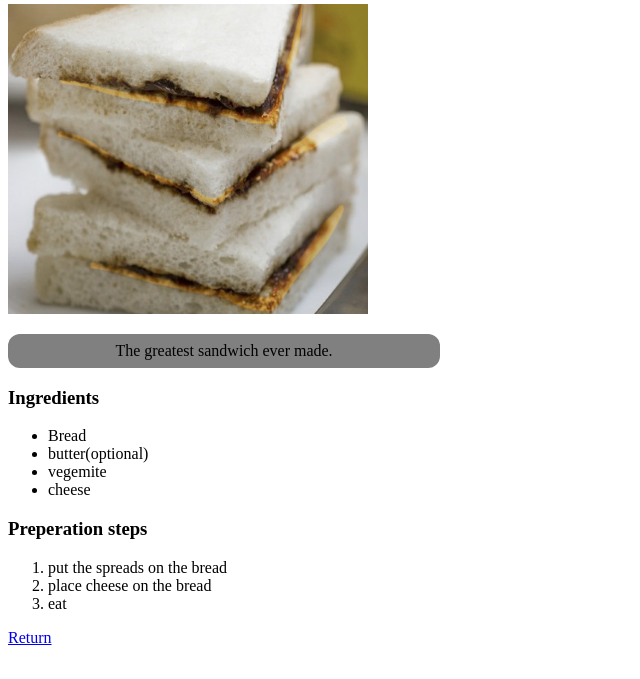
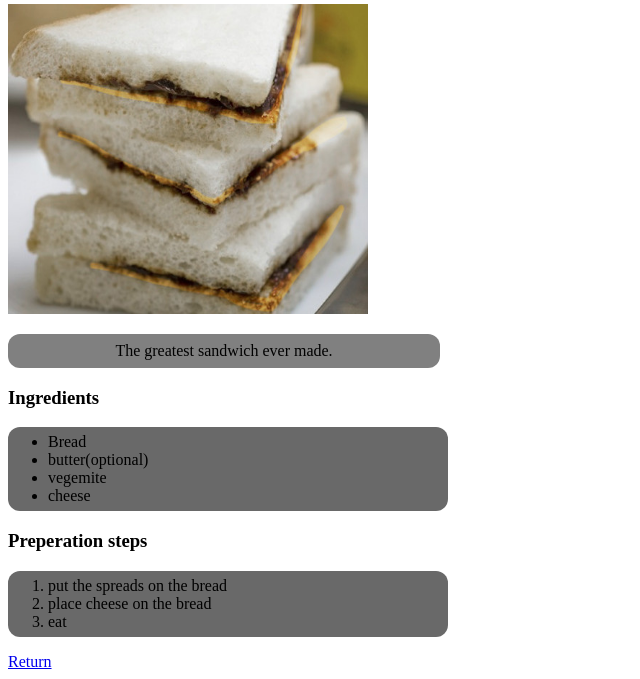
Before and after one commit to kyleburgin1/odin-recipies, a plain HTML site: page Recipies/vegemite-sandwich.html in a window 1280 px wide. Shown: the part 133-812 px from the top of the page, without its empty margins (0-640 px from the left). Drawn offline with Linux system fonts and the light colour scheme.

Commit message:
added css to ingredients and instructions

```diff
--- a/Recipies/vegemite-sandwich.html
+++ b/Recipies/vegemite-sandwich.html
@@ -10,14 +10,14 @@
     <img src="../recipe-images/sandwich.jpg" height="310" width="360" alt="Vegemite sandwich">
     <p class="description">The greatest sandwich ever made.</p>
     <h3>Ingredients</h3>
-    <ul>
+    <ul class="ingredients">
         <li>Bread</li>
         <li>butter(optional)</li>
         <li>vegemite</li>
         <li>cheese</li>
     </ul>
     <h3>Preperation steps</h3>
-    <ol>
+    <ol class="instructions">
         <li>put the spreads on the bread</li>
         <li>place cheese on the bread</li>
         <li>eat</li>
--- a/style.css
+++ b/style.css
@@ -15,7 +15,6 @@
    font-family: 'Courier New', Courier, monospace;
    font-size: 16px;
    list-style-position: inside;
-
 }
 
 .description{
@@ -26,5 +25,24 @@
     width: 400px;
     height: auto;
     background-color: grey;
+}
 
+.ingredients{
+    height: auto;
+    width: 400px;
+    padding-top: 6px;
+    padding-bottom: 6px;
+    background-color: dimgray;
+    border: 16px;
+    border-radius: 12px;
 }
+
+.instructions{
+    width: 400px;
+    height: auto;
+    padding-top: 6px;
+    padding-bottom: 6px;
+    background-color: dimgray;
+    border: 16px;
+    border-radius: 12px;
+}
```
Also changed, not shown: Recipies/Pizza.html (+1 -1 lines), Recipies/cereal.html (+1 -1 lines).
